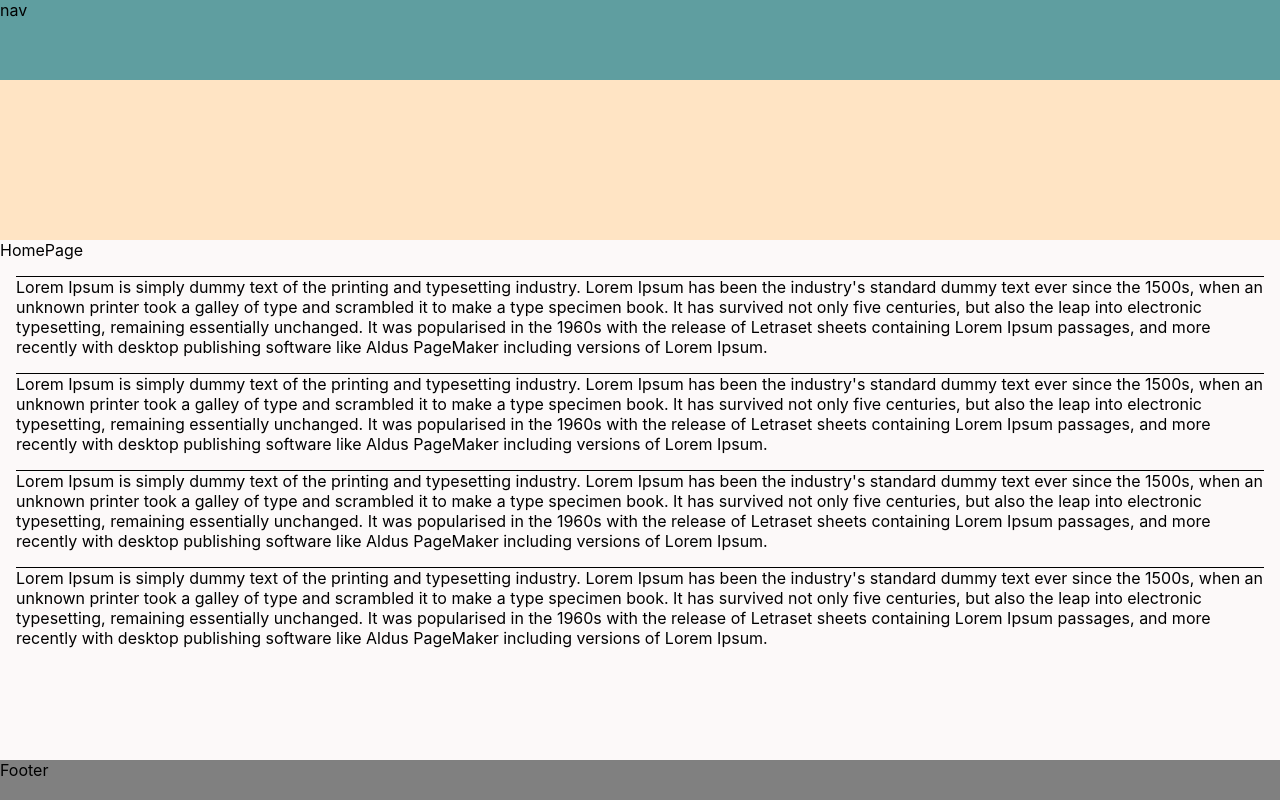
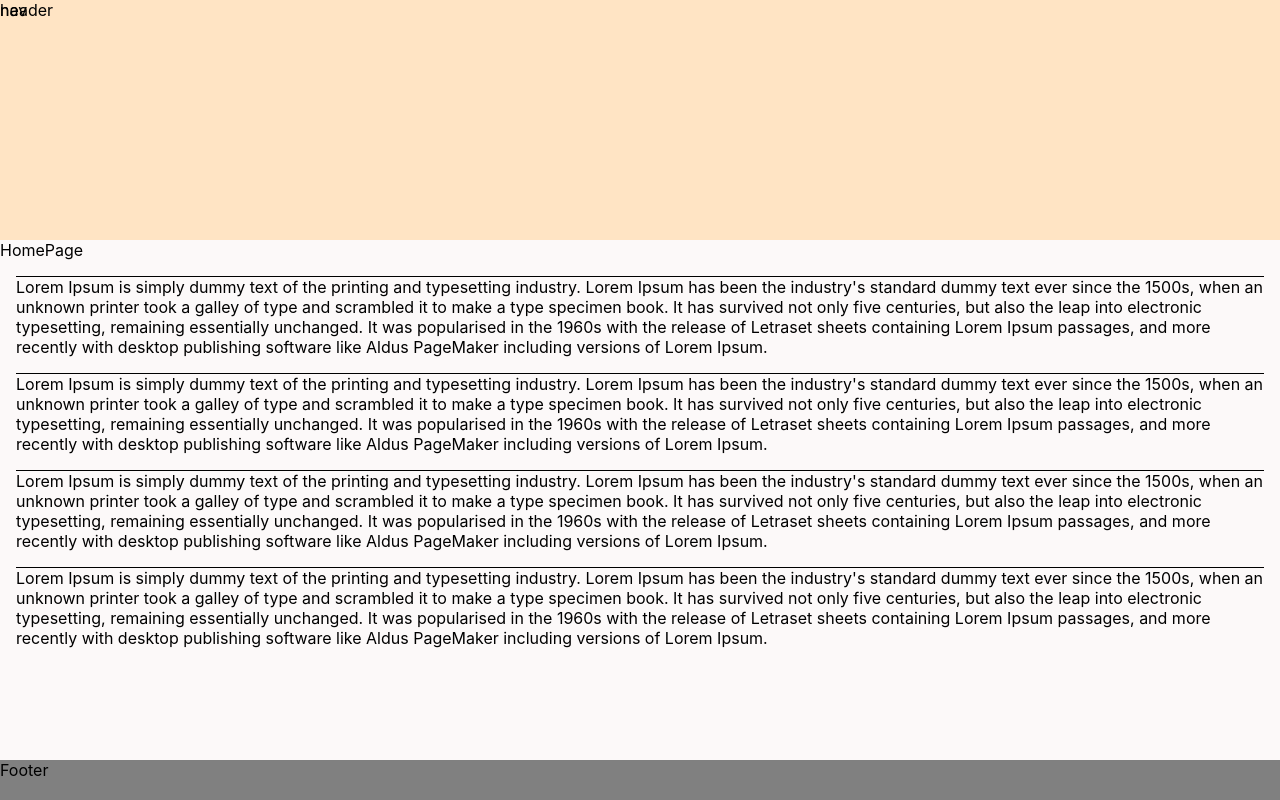
Before and after one commit to AndreySurzhan/react-paw-website-template, a React (Create React App) app: page / in a window 1280 px wide. Built offline with nearby package versions, Linux system fonts and the light colour scheme.

Commit message:
transparent nav

```diff
--- a/src/components/Nav/Nav.css
+++ b/src/components/Nav/Nav.css
@@ -1,6 +1,6 @@
 nav {
     height: 10vh;
-    background-color: cadetblue;
+    background-color: transparent ;
     position: fixed;
     top: 0;
     width: 100%
```
